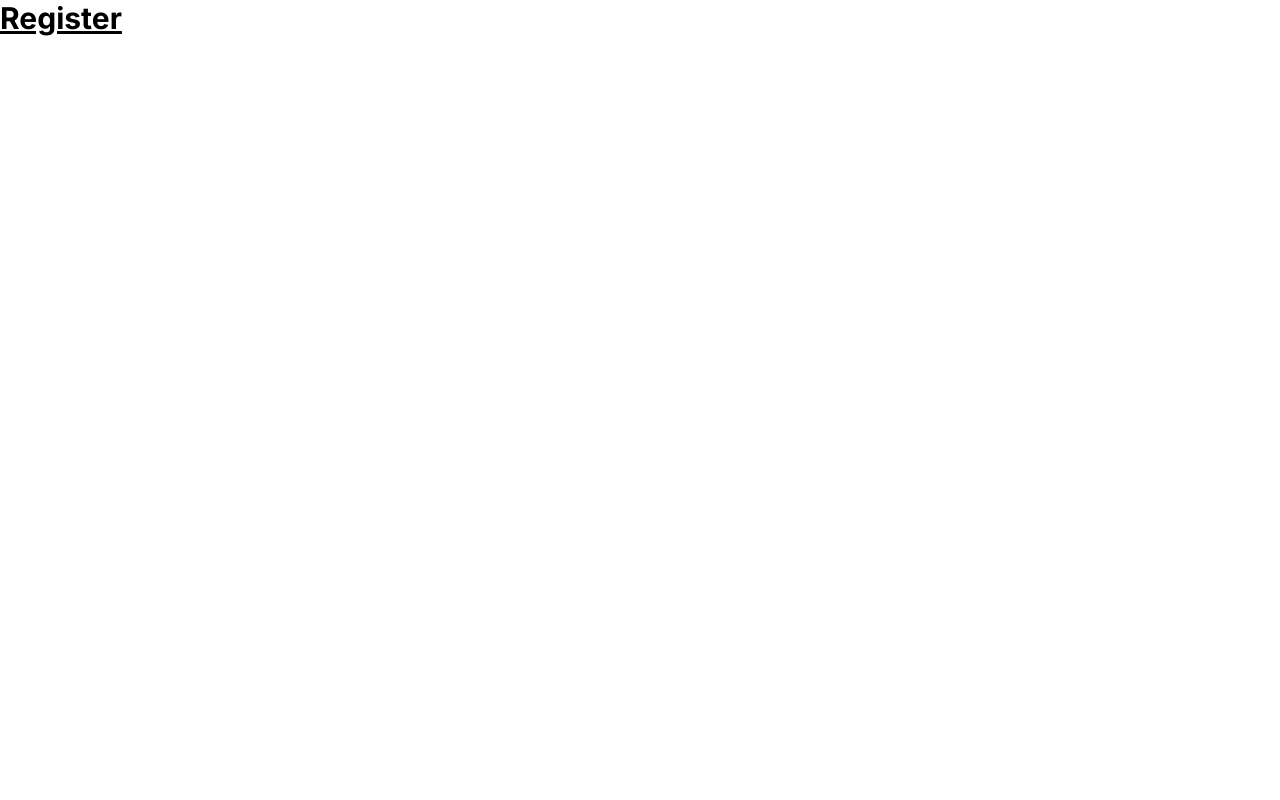
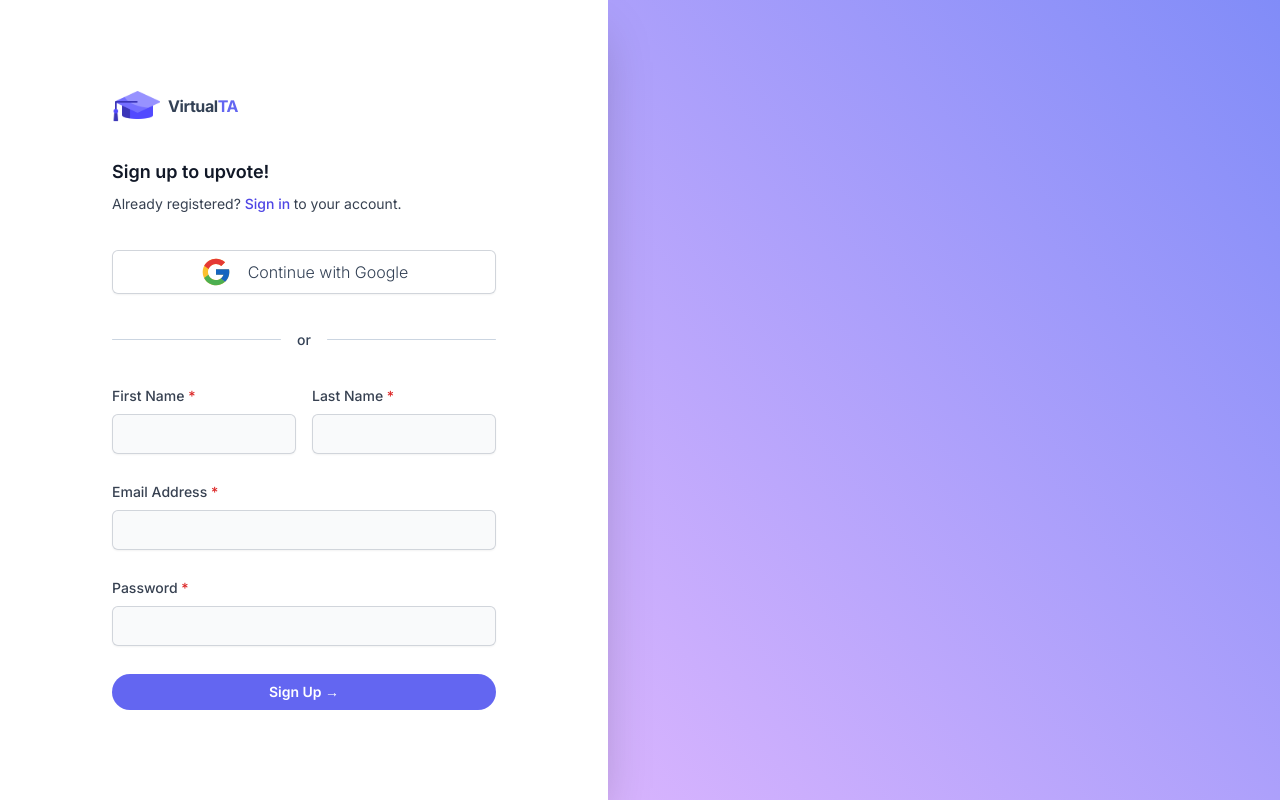
Before and after one commit to ahadjawaid/virtual-ta, a Next.js app in the folder frontend/: page /register in a window 1280 px wide. Built offline with nearby package versions, Linux system fonts and the light colour scheme.

Commit message:
feat: created register page

```diff
--- a/frontend/src/app/page.tsx
+++ b/frontend/src/app/page.tsx
@@ -1,7 +1,7 @@
 export default function Home() {
   return (
     <h1 className="text-3xl font-bold underline">
-      Hello world!
+      Landing page
     </h1>
   )
 }
--- a/frontend/src/app/register/page.tsx
+++ b/frontend/src/app/register/page.tsx
@@ -1,7 +1,59 @@
-export default function Home() {
+"use client";
+
+// Components
+import Input from "@/components/Input";
+import Button from "@/components/Button";
+import AuthOutlet from "@/outlets/AuthOutlet";
+import AccountButton from "@/components/AccountButton";
+import WordDivider from "@/components/WordDivider";
+
+// Constants
+import { paths, signInOptions } from "@/config";
+
+
+export default function Page() {
   return (
-    <h1 className="text-3xl font-bold underline">
-      Register
-    </h1>
-  )
+    <AuthOutlet>
+      <div className="flex flex-col gap-y-2">
+        <h2 className="text-lg font-semibold text-gray-900">
+          Sign up to upvote!
+        </h2>
+
+        <p className="text-sm text-gray-700">
+          Already registered?&nbsp;
+          <a href={paths.login} className="font-medium text-md text-indigo-600
+                    hover:underline">
+            Sign in&nbsp;
+          </a>
+          to your account.
+        </p>
+      </div>
+
+      <div className='flex flex-col gap-y-4 '>
+        {
+          signInOptions.map(option => (
+            <AccountButton
+              key={option.name}
+              onClick={() => {}}
+              name={option.name}
+              logo={option.logo}
+            />
+          ))
+        }
+      </div>
+
+      <WordDivider>or</WordDivider>
+
+      <form method="POST" onSubmit={() => {}} className="flex flex-col gap-y-7">
+        <div className="flex gap-x-4">
+          <Input type="text" id="firstName" autoComplete="given-name" label="First Name" required />
+          <Input type="text" id="lastName" autoComplete="family-name" label="Last Name" required />
+        </div>
+        <Input type="email" id="email" autoComplete="email" label="Email Address" required />
+        <Input type="password" id="password" autoComplete="current-password" label="Password" required />
+        {/* <Select label="How did you hear about us?" options={surveyOptions} /> */}
+        <Button type="submit" w-full>sign up</Button>
+      </form>
+    </AuthOutlet>
+  );
 }
--- a/frontend/src/config.tsx
+++ b/frontend/src/config.tsx
@@ -1,6 +1,8 @@
 export const paths = {
     "register": "/register",
+    "login": "/login",
     "forgotPassword": "/forgot-password",
+    "registerationSuccess": "/dashboard",
 }
 
 export const signInOptions = [
```
